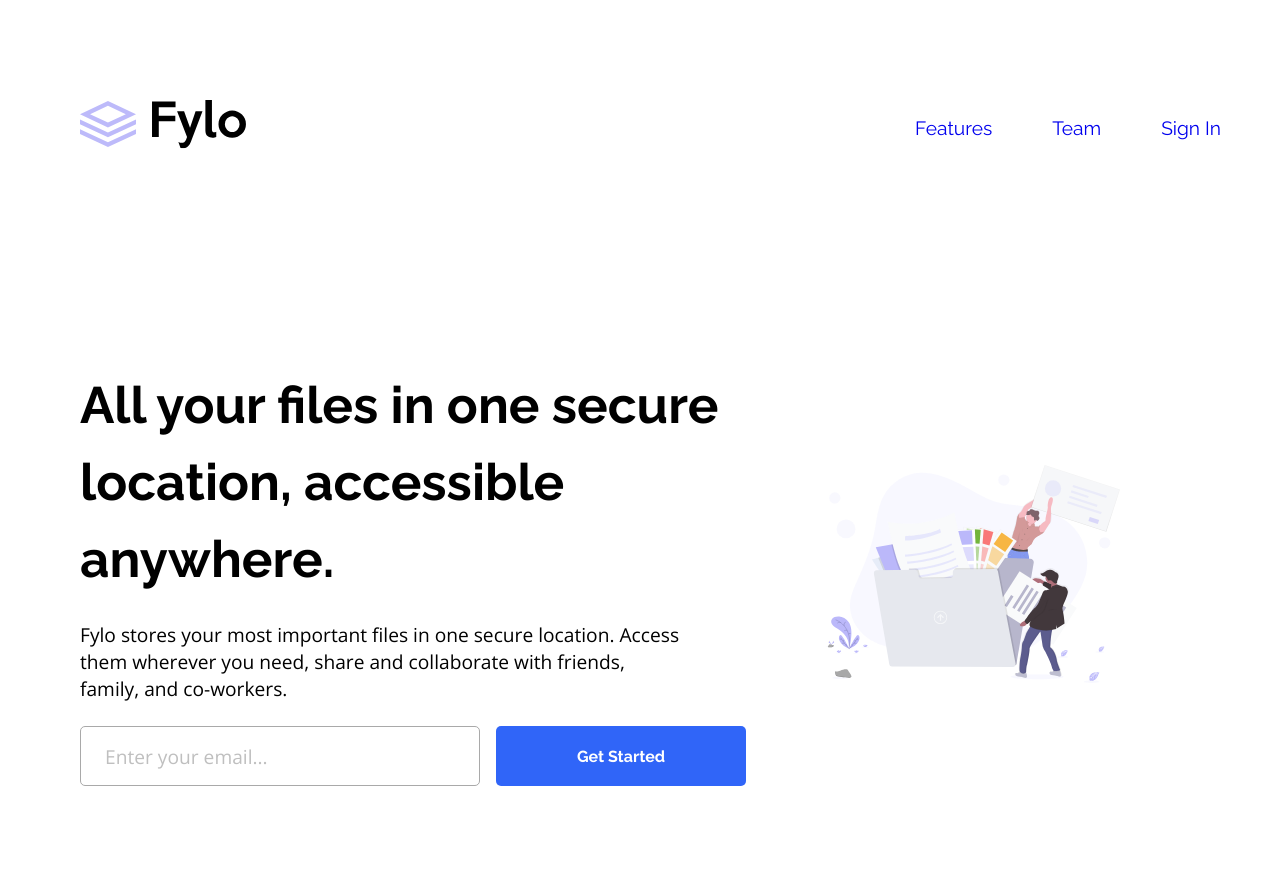
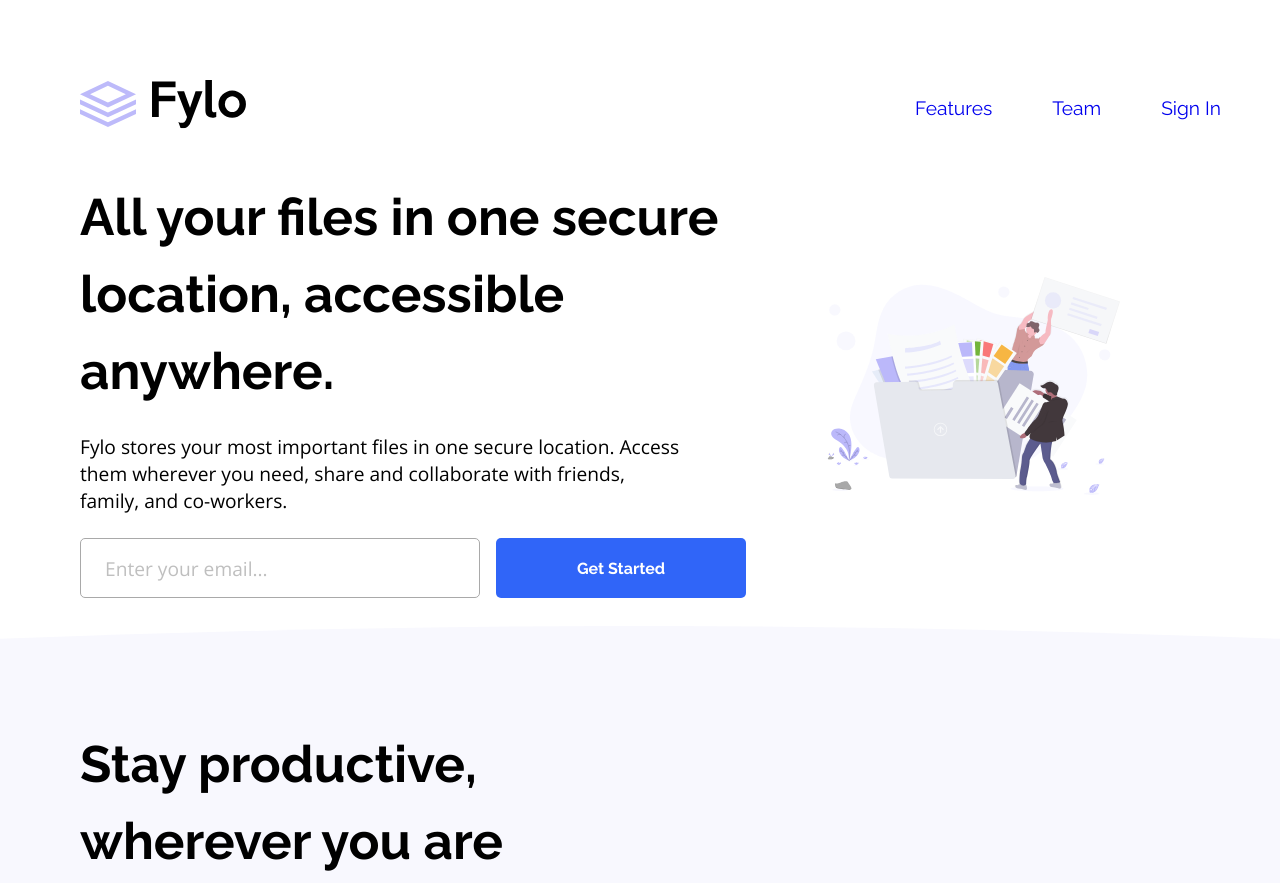
Before and after one commit to carauymatiao/fylo-landing-page-with-two-column-layout-master, a plain HTML site: page index.html in a window 1280 px wide. Shown: the top 883 px of the page. Drawn offline with nearby package versions, Linux system fonts and the light colour scheme.

Commit message:
v1.1
- Fixed height of upper containers

```diff
--- a/style.css
+++ b/style.css
@@ -50,7 +50,7 @@ h1 {
   display: flex;
   justify-content: space-between;
   align-items: center;
-  padding: 6.25rem 5rem;
+  padding: 5rem 5rem 1rem 5rem;
 }
 
 .get-started {
@@ -58,7 +58,7 @@ h1 {
   flex-wrap: wrap-reverse;
   justify-content: space-between;
   align-items: center;
-  padding: 6.25rem 5rem;
+  padding: 1rem 5rem;
 }
 
 .testimonial {
```
